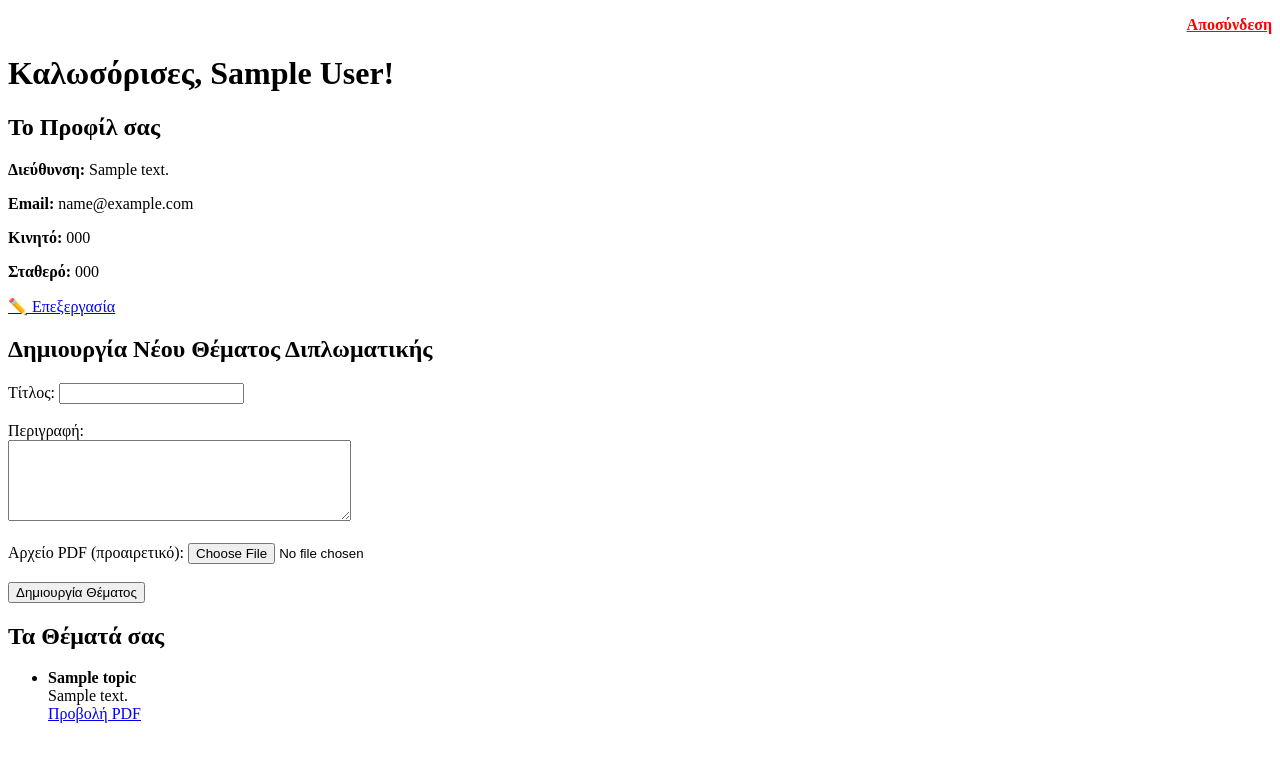
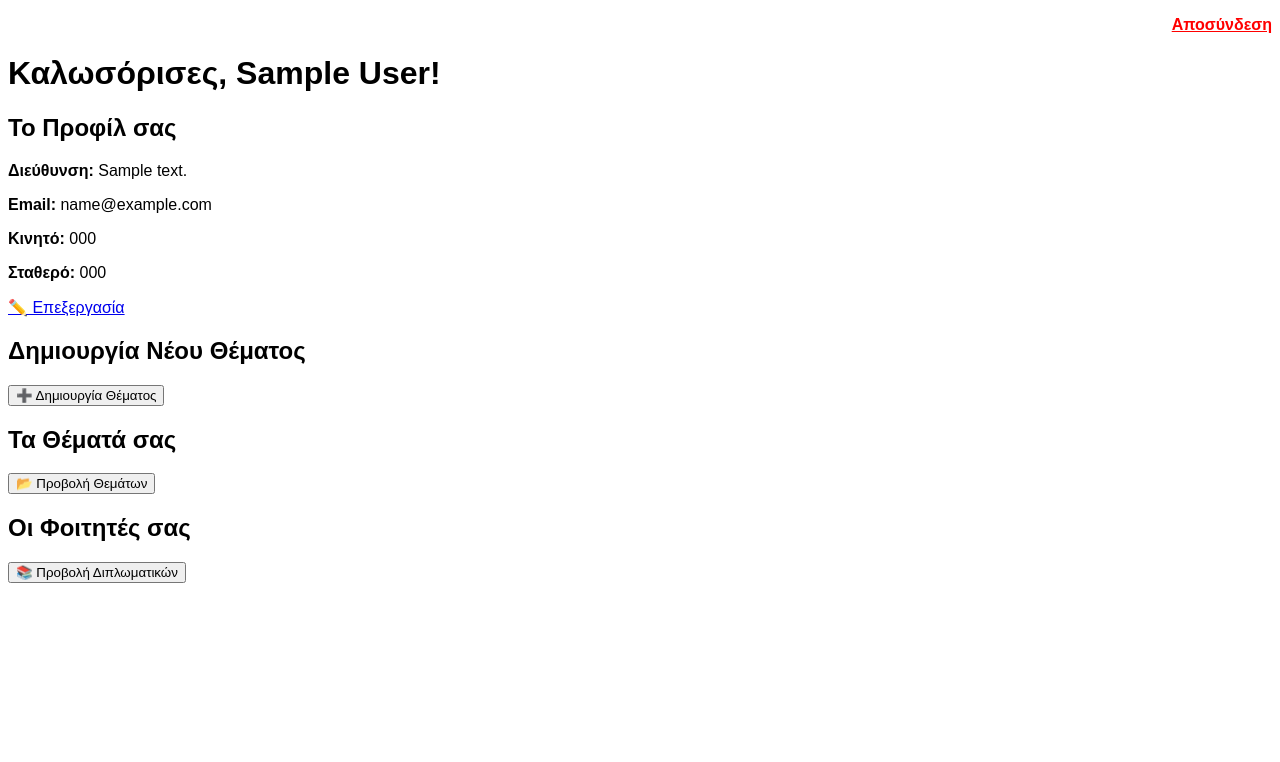
Before and after one commit to panagiotispanagopoulos/diplomatiki, a PHP site: page /professor_dashboard.php in a window 1280 px wide. Shown: the top 762 px of the page. Run offline with PHP 8.4, Linux system fonts and the light colour scheme; the visitor is signed in with stand-in values (Sample User, id 1); tables that the repository leaves empty or names only in its code hold one stand-in row (values such as "Sample post").

Commit message:
Update professor_dashboard.php

```diff
--- a/professor_dashboard.php
+++ b/professor_dashboard.php
@@ -11,12 +11,11 @@ if (!isset($_SESSION['user_id']) || $_SESSION['user_role'] !== 'professor') {
 $professor_id = $_SESSION['user_id'];
 $professor_name = $_SESSION['user_name'];
 
-// Διαχείριση φόρμας δημιουργίας νέου θέματος
+// Φόρμα νέου θέματος
 if ($_SERVER['REQUEST_METHOD'] === 'POST' && isset($_POST['new_topic'])) {
     $title = $_POST['title'] ?? '';
     $description = $_POST['description'] ?? '';
 
-    // Διαχείριση ανέβασμα αρχείου PDF
     $pdf_filename = null;
     if (isset($_FILES['pdf']) && $_FILES['pdf']['error'] === UPLOAD_ERR_OK) {
         $upload_dir = 'uploads/';
@@ -29,7 +28,6 @@ if ($_SERVER['REQUEST_METHOD'] === 'POST' && isset($_POST['new_topic'])) {
         move_uploaded_file($tmp_name, $upload_dir . $pdf_filename);
     }
 
-    // Εισαγωγή στη βάση
     $stmt = $pdo->prepare("INSERT INTO topics (professor_id, title, description, pdf_filename, created_at) VALUES (?, ?, ?, ?, NOW())");
     $stmt->execute([$professor_id, $title, $description, $pdf_filename]);
 
@@ -37,22 +35,49 @@ if ($_SERVER['REQUEST_METHOD'] === 'POST' && isset($_POST['new_topic'])) {
     exit;
 }
 
-// Φόρτωση θεμάτων καθηγητή
+// Προφίλ
+$stmt = $pdo->prepare("SELECT * FROM professor_profiles WHERE professor_id = ?");
+$stmt->execute([$professor_id]);
+$profile = $stmt->fetch();
+
+// Θέματα
 $stmt = $pdo->prepare("SELECT * FROM topics WHERE professor_id = ?");
 $stmt->execute([$professor_id]);
 $topics = $stmt->fetchAll();
 
-// Φόρτωση προφίλ καθηγητή
-$stmt = $pdo->prepare("SELECT * FROM professor_profiles WHERE professor_id = ?");
+// Φοιτητές με διπλωματικές
+$stmt = $pdo->prepare("
+    SELECT d.id AS diploma_id, d.status, u.name AS student_name, u.id AS student_id,
+           t.title AS thesis_title, cm.role
+    FROM committee_members cm
+    JOIN diplomas d ON cm.diploma_id = d.id
+    JOIN users u ON d.student_id = u.id
+    JOIN topics t ON d.topic_id = t.id
+    WHERE cm.professor_id = ?
+");
 $stmt->execute([$professor_id]);
-$profile = $stmt->fetch();
+$assigned = $stmt->fetchAll();
 ?>
 
 <!DOCTYPE html>
 <html lang="el">
 <head>
-    <meta charset="UTF-8" />
-    <title>Dashboard Καθηγητή</title>
+    <meta charset="UTF-8">
+    <title>Καθηγητής - Dashboard</title>
+    <style>
+        body { font-family: Arial; }
+        table { border-collapse: collapse; width: 100%; margin-top: 15px; }
+        th, td { border: 1px solid #aaa; padding: 8px; text-align: left; }
+        th { background-color: #f0f0f0; }
+        .hidden { display: none; }
+        .toggle-btn { cursor: pointer; background: #e0e0e0; padding: 6px 12px; border: 1px solid #ccc; border-radius: 4px; }
+    </style>
+    <script>
+        function toggle(id) {
+            const el = document.getElementById(id);
+            el.classList.toggle('hidden');
+        }
+    </script>
 </head>
 <body>
 
@@ -62,8 +87,8 @@ $profile = $stmt->fetch();
 
 <h1>Καλωσόρισες, <?php echo htmlspecialchars($professor_name); ?>!</h1>
 
+<!-- Προφίλ -->
 <h2>Το Προφίλ σας</h2>
-
 <?php if (!isset($_GET['edit'])): ?>
     <p><strong>Διεύθυνση:</strong> <?php echo htmlspecialchars($profile['address'] ?? '—'); ?></p>
     <p><strong>Email:</strong> <?php echo htmlspecialchars($profile['email'] ?? '—'); ?></p>
@@ -72,40 +97,33 @@ $profile = $stmt->fetch();
     <a href="professor_dashboard.php?edit=1">✏️ Επεξεργασία</a>
 <?php else: ?>
     <form method="post" action="update_profile_professor.php">
-        <label>Διεύθυνση:<br>
-            <input type="text" name="address" value="<?php echo htmlspecialchars($profile['address'] ?? ''); ?>">
-        </label><br><br>
-        <label>Email:<br>
-            <input type="email" name="email" value="<?php echo htmlspecialchars($profile['email'] ?? ''); ?>">
-        </label><br><br>
-        <label>Κινητό:<br>
-            <input type="text" name="phone_mobile" value="<?php echo htmlspecialchars($profile['phone_mobile'] ?? ''); ?>">
-        </label><br><br>
-        <label>Σταθερό:<br>
-            <input type="text" name="phone_landline" value="<?php echo htmlspecialchars($profile['phone_landline'] ?? ''); ?>">
-        </label><br><br>
+        <label>Διεύθυνση:<br><input type="text" name="address" value="<?php echo htmlspecialchars($profile['address'] ?? ''); ?>"></label><br><br>
+        <label>Email:<br><input type="email" name="email" value="<?php echo htmlspecialchars($profile['email'] ?? ''); ?>"></label><br><br>
+        <label>Κινητό:<br><input type="text" name="phone_mobile" value="<?php echo htmlspecialchars($profile['phone_mobile'] ?? ''); ?>"></label><br><br>
+        <label>Σταθερό:<br><input type="text" name="phone_landline" value="<?php echo htmlspecialchars($profile['phone_landline'] ?? ''); ?>"></label><br><br>
         <button type="submit">💾 Αποθήκευση</button>
         <a href="professor_dashboard.php" style="margin-left:20px;">Ακύρωση</a>
     </form>
 <?php endif; ?>
 
+<!-- Θέματα -->
+<h2>Δημιουργία Νέου Θέματος</h2>
+<button onclick="toggle('new-topic-form')">➕ Δημιουργία Θέματος</button>
+<div id="new-topic-form" class="hidden">
+    <form method="post" enctype="multipart/form-data">
+        <input type="hidden" name="new_topic" value="1" />
+        <label>Τίτλος: <input type="text" name="title" required></label><br><br>
+        <label>Περιγραφή:<br><textarea name="description" rows="5" cols="40" required></textarea></label><br><br>
+        <label>Αρχείο PDF: <input type="file" name="pdf" accept="application/pdf"></label><br><br>
+        <button type="submit">✅ Υποβολή</button>
+    </form>
+</div>
 
-<!-- Δημιουργία Θέματος -->
-<h2>Δημιουργία Νέου Θέματος Διπλωματικής</h2>
-<form method="post" enctype="multipart/form-data">
-    <input type="hidden" name="new_topic" value="1" />
-    <label>Τίτλος: <input type="text" name="title" required></label><br><br>
-    <label>Περιγραφή:<br>
-        <textarea name="description" rows="5" cols="40" required></textarea>
-    </label><br><br>
-    <label>Αρχείο PDF (προαιρετικό): <input type="file" name="pdf" accept="application/pdf"></label><br><br>
-    <button type="submit">Δημιουργία Θέματος</button>
-</form>
-
-<!-- Προβολή Θεμάτων -->
 <h2>Τα Θέματά σας</h2>
+<button onclick="toggle('topics-section')">📂 Προβολή Θεμάτων</button>
+<div id="topics-section" class="hidden">
 <?php if (count($topics) === 0): ?>
-    <p>Δεν έχετε αναρτήσει ακόμα κάποιο θέμα.</p>
+    <p>Δεν έχετε καταχωρίσει θέματα ακόμα.</p>
 <?php else: ?>
     <ul>
         <?php foreach ($topics as $topic): ?>
@@ -113,12 +131,47 @@ $profile = $stmt->fetch();
                 <strong><?php echo htmlspecialchars($topic['title']); ?></strong><br />
                 <?php echo nl2br(htmlspecialchars($topic['description'])); ?><br />
                 <?php if ($topic['pdf_filename']): ?>
-                    <a href="uploads/<?php echo urlencode($topic['pdf_filename']); ?>" target="_blank">Προβολή PDF</a>
+                    <a href="uploads/<?php echo urlencode($topic['pdf_filename']); ?>" target="_blank">📄 Προβολή PDF</a>
                 <?php endif; ?>
             </li><br>
         <?php endforeach; ?>
     </ul>
 <?php endif; ?>
+</div>
+
+<!-- Διπλωματικές -->
+<h2>Οι Φοιτητές σας</h2>
+<button onclick="toggle('student-section')">📚 Προβολή Διπλωματικών</button>
+<div id="student-section" class="hidden">
+    <?php if (count($assigned) === 0): ?>
+        <p>Δεν έχετε αναλάβει διπλωματικές ακόμα.</p>
+    <?php else: ?>
+        <table>
+            <tr>
+                <th>Φοιτητής</th>
+                <th>Θέμα</th>
+                <th>Κατάσταση</th>
+                <th>Ρόλος</th>
+                <th>Ενέργειες</th>
+            </tr>
+            <?php foreach ($assigned as $row): ?>
+            <tr>
+                <td><?php echo htmlspecialchars($row['student_name']); ?></td>
+                <td><?php echo htmlspecialchars($row['thesis_title']); ?></td>
+                <td><?php echo htmlspecialchars($row['status']); ?></td>
+                <td><?php echo htmlspecialchars($row['role']); ?></td>
+                <td>
+                    <a href="view_drafts.php?diploma_id=<?php echo $row['diploma_id']; ?>">📄 Πρόχειρο</a> |
+                    <a href="submit_evaluation.php?diploma_id=<?php echo $row['diploma_id']; ?>">📝 Αξιολόγηση</a>
+                    <?php if ($row['status'] === 'Περατωμένη'): ?>
+                        | <a href="view_final_report.php?diploma_id=<?php echo $row['diploma_id']; ?>">📘 Τελικό Πρακτικό</a>
+                    <?php endif; ?>
+                </td>
+            </tr>
+            <?php endforeach; ?>
+        </table>
+    <?php endif; ?>
+</div>
 
 </body>
 </html>
```
